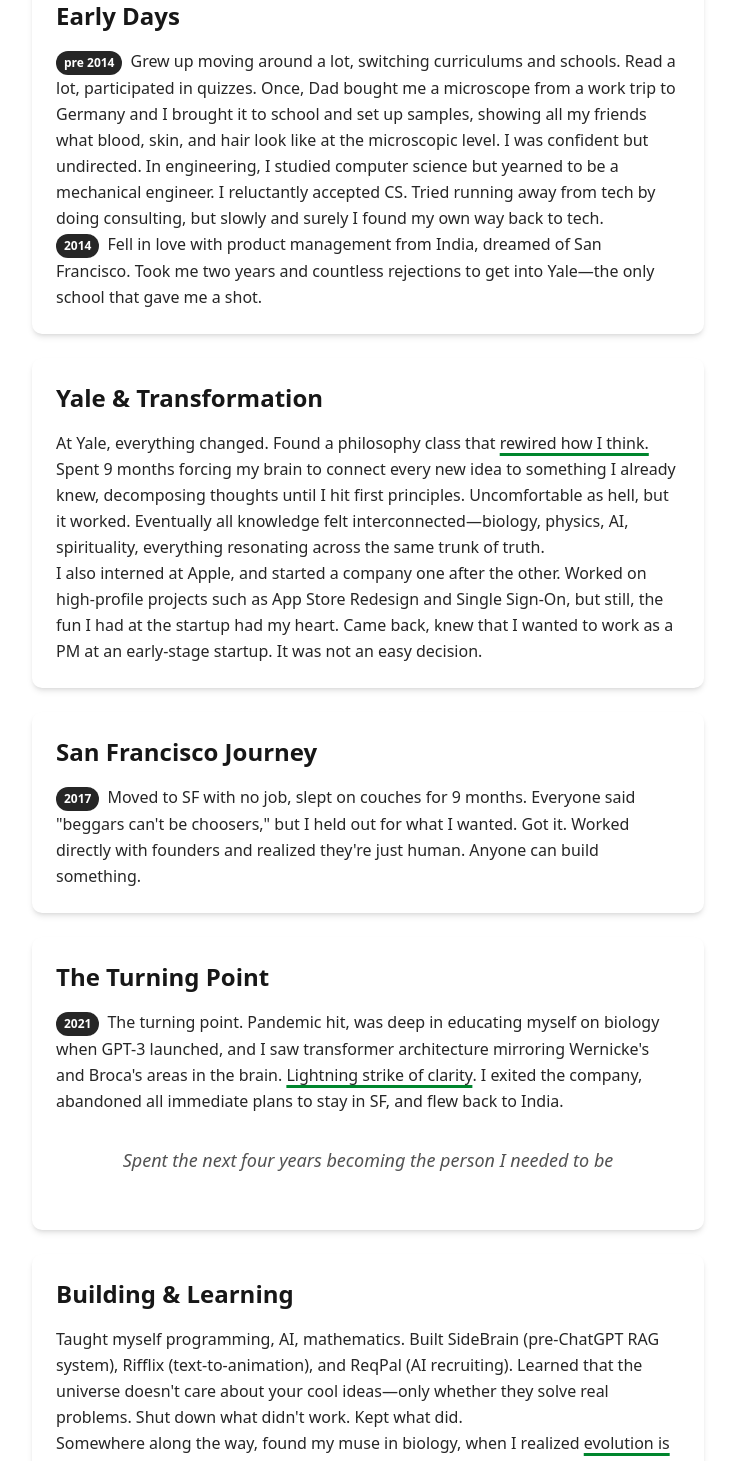
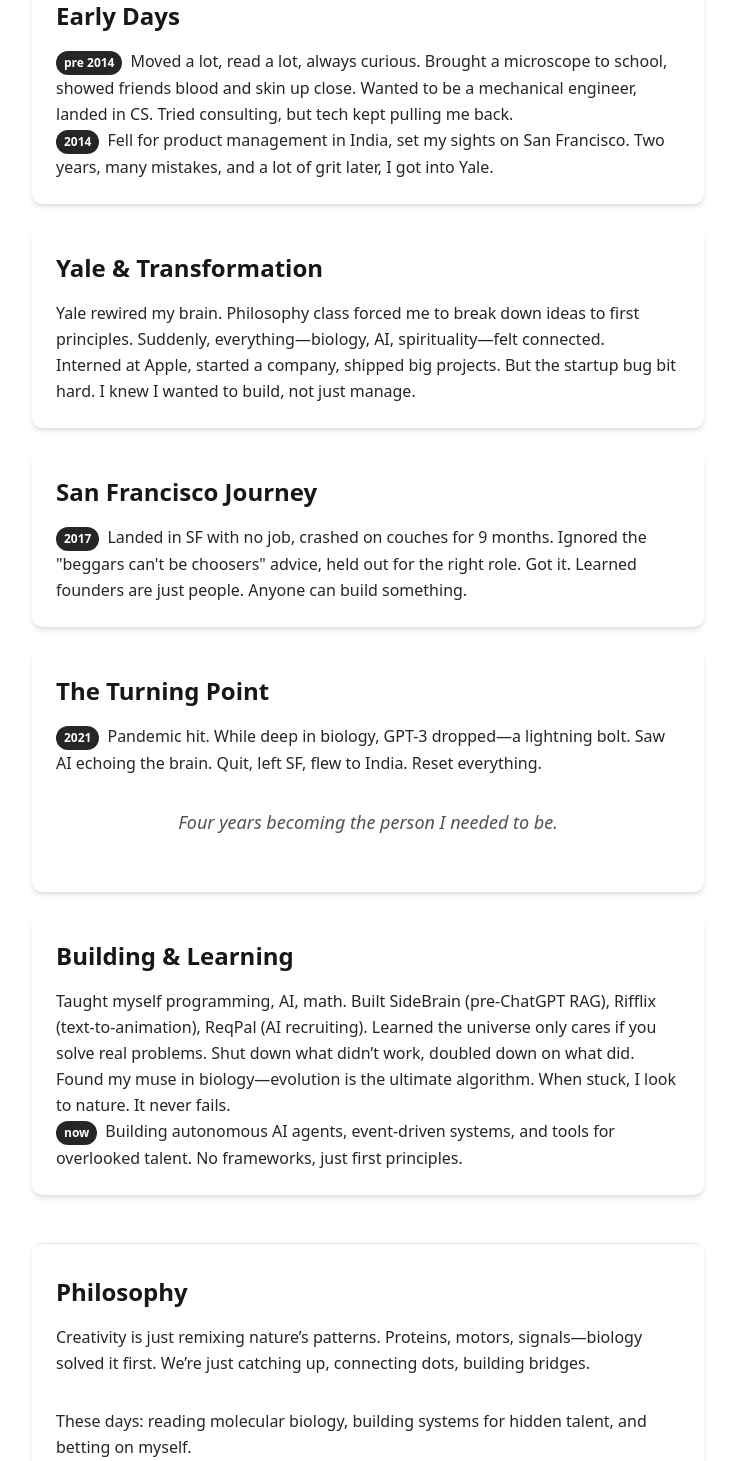
Before and after one commit to anudeep22003/personal-website, a React (Vite) app in the folder frontend/: page /about in a window 1280 px wide. Shown: the part 460-1921 px from the top of the page, without its empty margins (416-1151 px from the left). Built offline with nearby package versions, Linux system fonts and the light colour scheme.

Commit message:
feat: about page even more shortened.

```diff
--- a/frontend/src/components/about/BuildingSection.tsx
+++ b/frontend/src/components/about/BuildingSection.tsx
@@ -5,34 +5,21 @@ export const BuildingSection: React.FC = () => {
   return (
     <ContentSection id="building" title="Building & Learning">
       <p>
-        Taught myself programming, AI, mathematics. Built
-        SideBrain (pre-ChatGPT RAG system), Rifflix
-        (text-to-animation), and ReqPal (AI recruiting). Learned
-        that the universe doesn't care about your cool ideas—only
-        whether they solve real problems. Shut down what didn't
-        work. Kept what did.
+        Taught myself programming, AI, math. Built SideBrain
+        (pre-ChatGPT RAG), Rifflix (text-to-animation), ReqPal (AI
+        recruiting). Learned the universe only cares if you solve real
+        problems. Shut down what didn’t work, doubled down on what did.
       </p>
       <p>
-        Somewhere along the way, found my muse in biology, when I
-        realized{" "}
-        <span className="underline decoration-green-600 decoration-3 underline-offset-4">
-          evolution is the ultimate algorithm
-        </span>
-        . Evolution creates order despite entropy, three and a
-        half billion years of pattern reinforcement. When I get
-        stuck on technical problems, I look to biology—it never
-        fails me.
+        Found my muse in biology—evolution is the ultimate algorithm.
+        When stuck, I look to nature. It never fails.
       </p>
       <p>
         <span className="inline-block bg-neutral-800 text-white px-2 py-1 rounded-full text-xs font-semibold mr-2">
           now
         </span>
-        Building truly autonomous AI agents with event-driven
-        architecture and conversational operating systems. No
-        frameworks, just first principles. Working on elevating
-        the long tail of human talent—those brilliant people whose
-        resumes don't have the right stamps but whose potential is
-        limitless.
+        Building autonomous AI agents, event-driven systems, and tools
+        for overlooked talent. No frameworks, just first principles.
       </p>
     </ContentSection>
   );
--- a/frontend/src/components/about/CurrentSection.tsx
+++ b/frontend/src/components/about/CurrentSection.tsx
@@ -9,13 +9,9 @@ export const CurrentSection: React.FC = () => {
       className="shadow-md bg-white rounded-lg p-6 mt-12 pt-8 border-t border-neutral-200"
     >
       <p>
-        I recently exited a startup where we built AI interviewer
-        tools. Now I'm looking around for my next opportunity,
-        noodling on some things I want to build, and open to
-        opportunities where I get to bring both my product and
-        engineering capabilities—the depth in both—to solve hard
-        problems. Hard not just technically, but from a product
-        and consumer standpoint as well.
+        Just exited a startup building AI interviewers. Now exploring,
+        tinkering, and open to roles where I can blend product and
+        engineering to solve real, hard problems.
       </p>
     </ContentSection>
   );
--- a/frontend/src/components/about/EarlyDaysSection.tsx
+++ b/frontend/src/components/about/EarlyDaysSection.tsx
@@ -8,25 +8,18 @@ export const EarlyDaysSection: React.FC = () => {
         <span className="inline-block bg-neutral-800 text-white px-2 py-1 rounded-full text-xs font-semibold mr-2">
           pre 2014
         </span>
-        Grew up moving around a lot, switching curriculums and
-        schools. Read a lot, participated in quizzes. Once, Dad
-        bought me a microscope from a work trip to Germany and I
-        brought it to school and set up samples, showing all my
-        friends what blood, skin, and hair look like at the
-        microscopic level. I was confident but undirected. In
-        engineering, I studied computer science but yearned to be
-        a mechanical engineer. I reluctantly accepted CS. Tried
-        running away from tech by doing consulting, but slowly and
-        surely I found my own way back to tech.
+        Moved a lot, read a lot, always curious. Brought a microscope to
+        school, showed friends blood and skin up close. Wanted to be a
+        mechanical engineer, landed in CS. Tried consulting, but tech
+        kept pulling me back.
       </p>
       <p>
         <span className="inline-block bg-neutral-800 text-white px-2 py-1 rounded-full text-xs font-semibold mr-2">
           2014
         </span>
-        Fell in love with product management from India, dreamed
-        of San Francisco. Took me two years and countless
-        rejections to get into Yale—the only school that gave me a
-        shot.
+        Fell for product management in India, set my sights on San
+        Francisco. Two years, many mistakes, and a lot of grit later, I
+        got into Yale.
       </p>
     </ContentSection>
   );
--- a/frontend/src/components/about/PhilosophySection.tsx
+++ b/frontend/src/components/about/PhilosophySection.tsx
@@ -9,28 +9,18 @@ export const PhilosophySection: React.FC = () => {
       className="shadow-md bg-white rounded-lg p-6 mt-12 pt-8 border-t border-neutral-200"
     >
       <p>
-        I believe what we call creativity is a resonance of
-        patterns already present in nature—from the elegant
-        machinery of proteins acting as molecular motors, to their
-        roles in signal transmission and threat detection. Our
-        innovations are echoes of solutions that biology perfected
-        eons ago. But that's the beauty. We're pattern matchers,
-        connection makers, bridge builders between what is and
-        what could be.
+        Creativity is just remixing nature’s patterns. Proteins, motors,
+        signals—biology solved it first. We’re just catching up,
+        connecting dots, building bridges.
       </p>
-
       <p className="text-center italic text-neutral-600 my-8 text-lg">
         {/* <span className="underline decoration-green-600 decoration-3 underline-offset-4">
           The distance from idea to creation should be zero
         </span> */}
       </p>
-
       <p>
-        These days you'll find me thinking about reinforcement
-        learning, reading molecular biology papers, or building
-        systems that help talented people find opportunities.
-        Still the same person who learned that love is permanent,
-        not passing. Still betting on myself.
+        These days: reading molecular biology, building systems for
+        hidden talent, and betting on myself.
       </p>
     </ContentSection>
   );
--- a/frontend/src/components/about/SFJourneySection.tsx
+++ b/frontend/src/components/about/SFJourneySection.tsx
@@ -8,11 +8,10 @@ export const SFJourneySection: React.FC = () => {
         <span className="inline-block bg-neutral-800 text-white px-2 py-1 rounded-full text-xs font-semibold mr-2">
           2017
         </span>
-        Moved to SF with no job, slept on couches for 9 months.
-        Everyone said "beggars can't be choosers," but I held out
-        for what I wanted. Got it. Worked directly with founders
-        and realized they're just human. Anyone can build
-        something.
+        Landed in SF with no job, crashed on couches for 9 months.
+        Ignored the "beggars can't be choosers" advice, held out for the
+        right role. Got it. Learned founders are just people. Anyone can
+        build something.
       </p>
     </ContentSection>
   );
--- a/frontend/src/components/about/TurningPointSection.tsx
+++ b/frontend/src/components/about/TurningPointSection.tsx
@@ -8,19 +8,12 @@ export const TurningPointSection: React.FC = () => {
         <span className="inline-block bg-neutral-800 text-white px-2 py-1 rounded-full text-xs font-semibold mr-2">
           2021
         </span>
-        The turning point. Pandemic hit, was deep in educating
-        myself on biology when GPT-3 launched, and I saw
-        transformer architecture mirroring Wernicke's and Broca's
-        areas in the brain.{" "}
-        <span className="underline decoration-green-600 decoration-3 underline-offset-4">
-          Lightning strike of clarity
-        </span>
-        . I exited the company, abandoned all immediate plans to
-        stay in SF, and flew back to India.
+        Pandemic hit. While deep in biology, GPT-3 dropped—a lightning
+        bolt. Saw AI echoing the brain. Quit, left SF, flew to India.
+        Reset everything.
       </p>
       <p className="text-center italic text-neutral-600 my-8 text-lg">
-        Spent the next four years becoming the person I needed to
-        be
+        Four years becoming the person I needed to be.
       </p>
     </ContentSection>
   );
--- a/frontend/src/components/about/YaleSection.tsx
+++ b/frontend/src/components/about/YaleSection.tsx
@@ -5,24 +5,14 @@ export const YaleSection: React.FC = () => {
   return (
     <ContentSection id="yale" title="Yale & Transformation">
       <p>
-        At Yale, everything changed. Found a philosophy class that{" "}
-        <span className="underline decoration-green-600 decoration-3 underline-offset-4">
-          rewired how I think.{" "}
-        </span>
-        Spent 9 months forcing my brain to connect every new idea
-        to something I already knew, decomposing thoughts until I
-        hit first principles. Uncomfortable as hell, but it
-        worked. Eventually all knowledge felt
-        interconnected—biology, physics, AI, spirituality,
-        everything resonating across the same trunk of truth.
+        Yale rewired my brain. Philosophy class forced me to break down
+        ideas to first principles. Suddenly, everything—biology, AI,
+        spirituality—felt connected.
       </p>
       <p>
-        I also interned at Apple, and started a company one after
-        the other. Worked on high-profile projects such as App
-        Store Redesign and Single Sign-On, but still, the fun I
-        had at the startup had my heart. Came back, knew that I
-        wanted to work as a PM at an early-stage startup. It was
-        not an easy decision.
+        Interned at Apple, started a company, shipped big projects. But
+        the startup bug bit hard. I knew I wanted to build, not just
+        manage.
       </p>
     </ContentSection>
   );
```
Also changed, not shown: frontend/src/pages/ProfessionalHistory.tsx (+49 -28 lines), frontend/.claude/task3.md (added).
